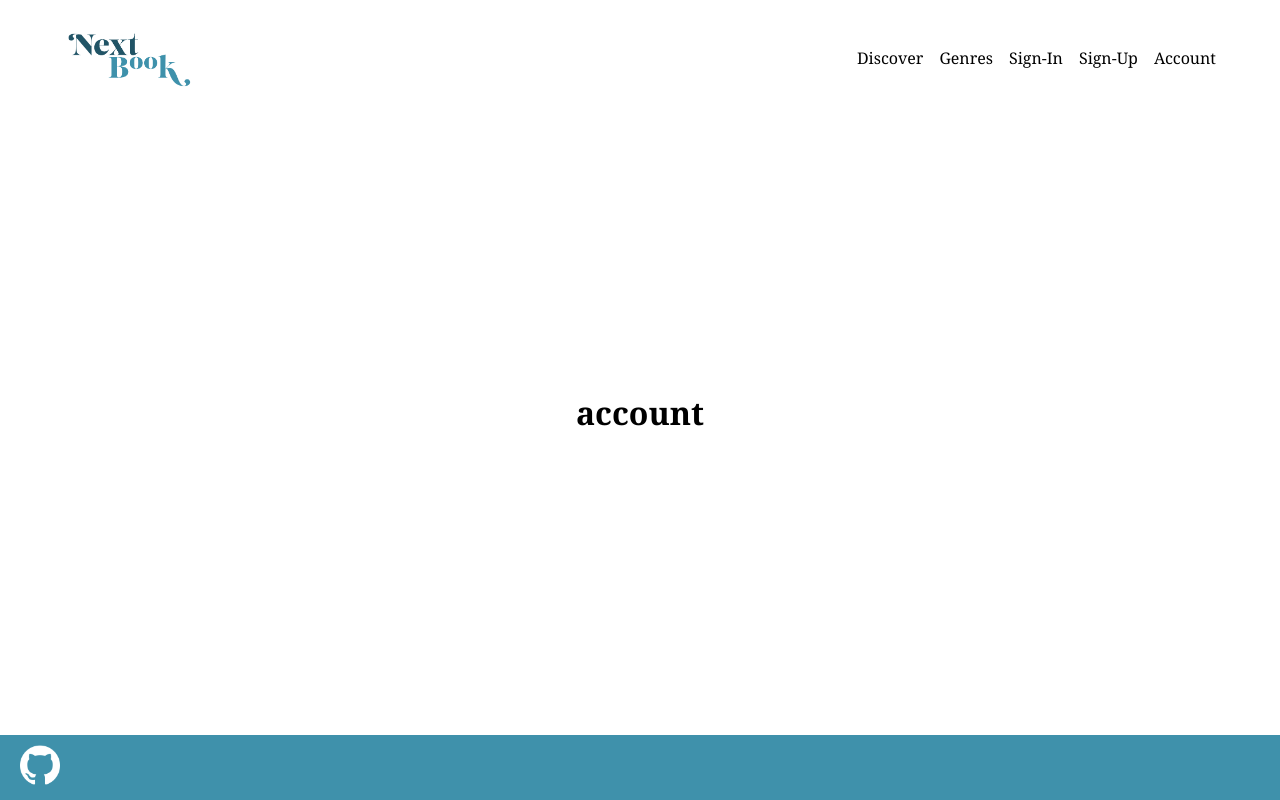
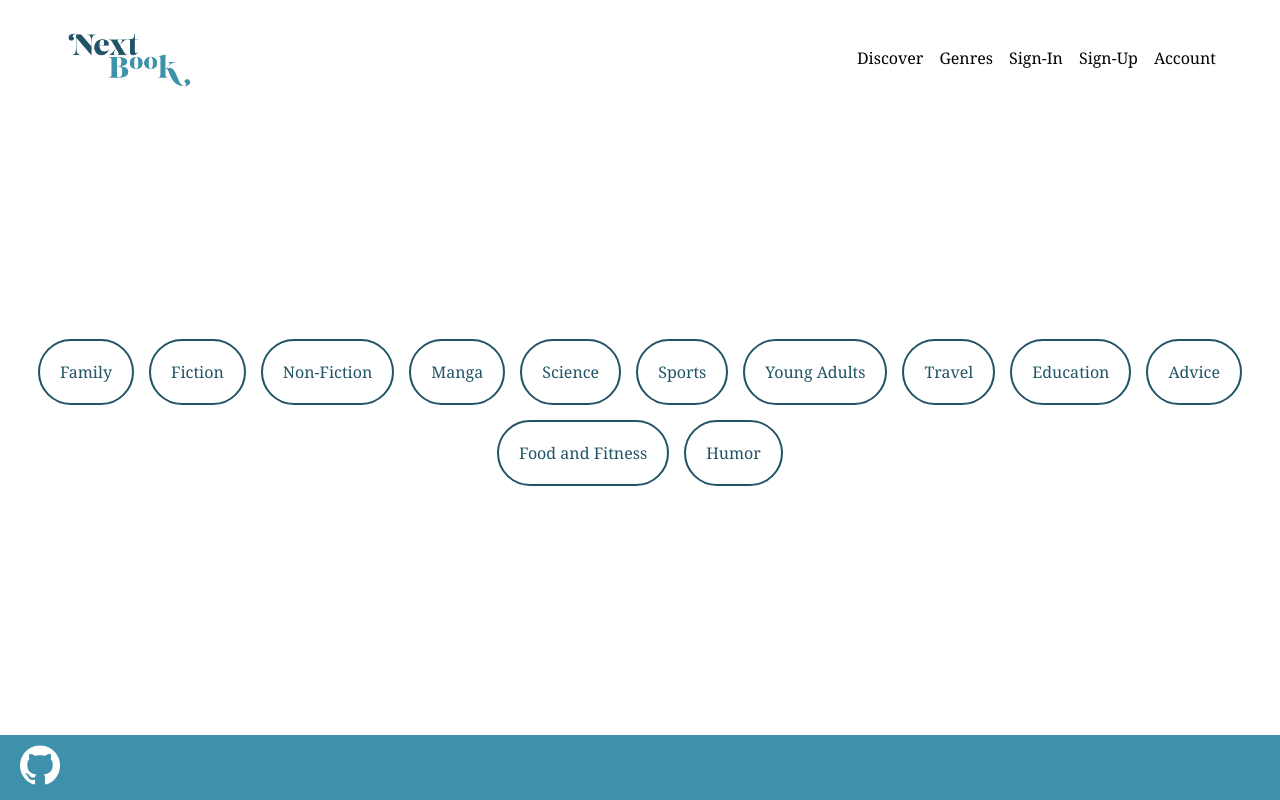
Before and after one commit to christinab980/bookProject, a React (Vite) app in the folder react-ui/: page /account in a window 1280 px wide. Built offline with nearby package versions, Linux system fonts and the light colour scheme; no server answers.

Commit message:
updated modal and account view

```diff
--- a/react-ui/src/components/genreButtons.jsx
+++ b/react-ui/src/components/genreButtons.jsx
@@ -14,7 +14,6 @@ const Genre = () => {
 
     return (
         <>
-            <h2 className='y-wrap genre-buttons-heading'>Popular Genres</h2>
             <div className="genre-buttons">
                 <a
                     onClick={handleGenre}
--- a/react-ui/src/components/modal.jsx
+++ b/react-ui/src/components/modal.jsx
@@ -4,7 +4,7 @@ import GenreButtons from "./genreButtons"
 const Modal = (action) => {
     return (
         <>
-            <div>
+            <div className='modal'>
                 <GenreButtons />
             </div>
         </>
--- a/react-ui/src/views/account.jsx
+++ b/react-ui/src/views/account.jsx
@@ -3,6 +3,7 @@ import axios from "axios";
 import { setFavorite } from "../features/favoritesSlice";
 import { username } from "../features/usernameSlice";
 import { useDispatch, useSelector } from "react-redux";
+import Modal from "../components/modal"
 
 const Account = () => {
     const dispatch = useDispatch();
@@ -27,7 +28,8 @@ const Account = () => {
         }
     }, [])
     return (
-        <h1>account</h1>
+
+        <Modal />
     )
 }
 
--- a/react-ui/src/views/landing.jsx
+++ b/react-ui/src/views/landing.jsx
@@ -15,6 +15,7 @@ const Landing = () => {
         <div className='landing-container'>
             <Book />
         </div>
+            <h2 className='y-wrap genre-buttons-heading'>Popular Genres</h2>
             <GenreButtons />
         </>
     )
```
Also changed, not shown: react-ui/index.css (+0 -15 lines).
